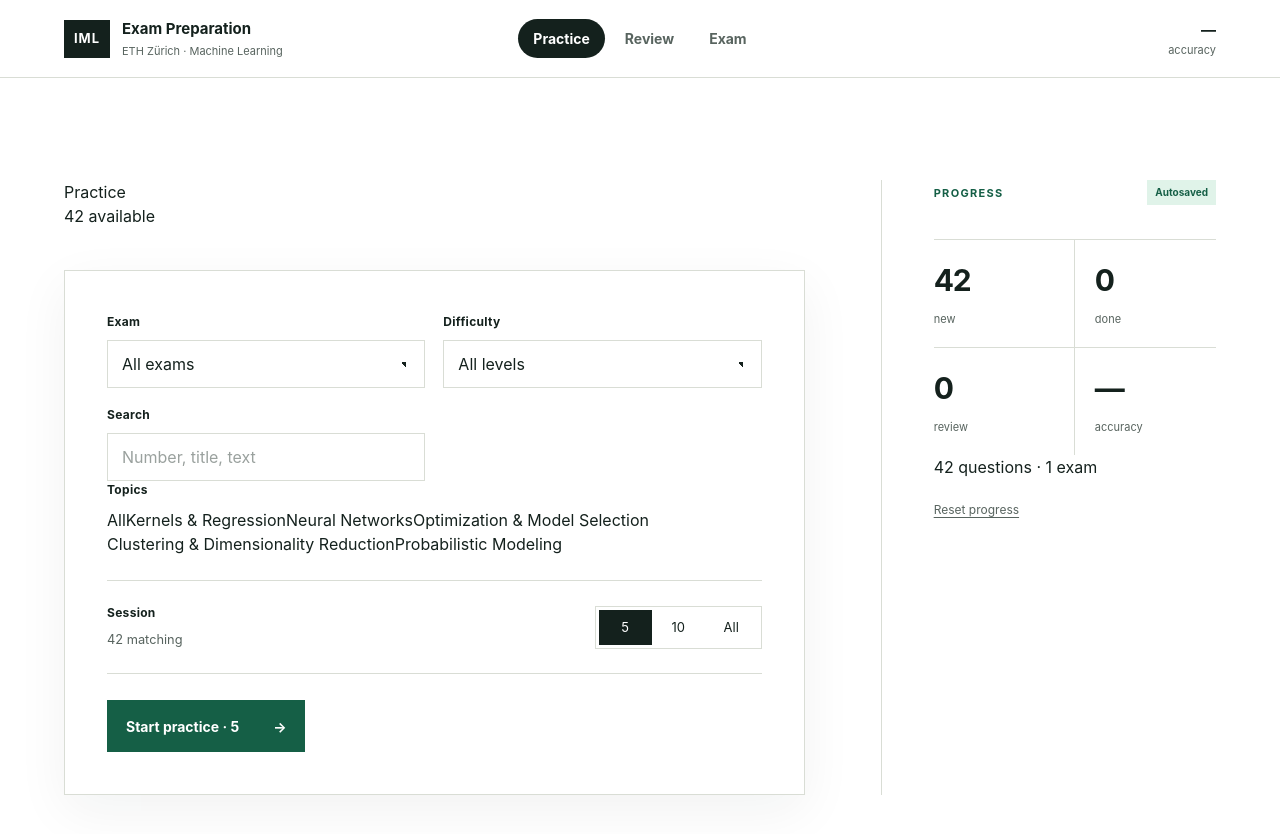
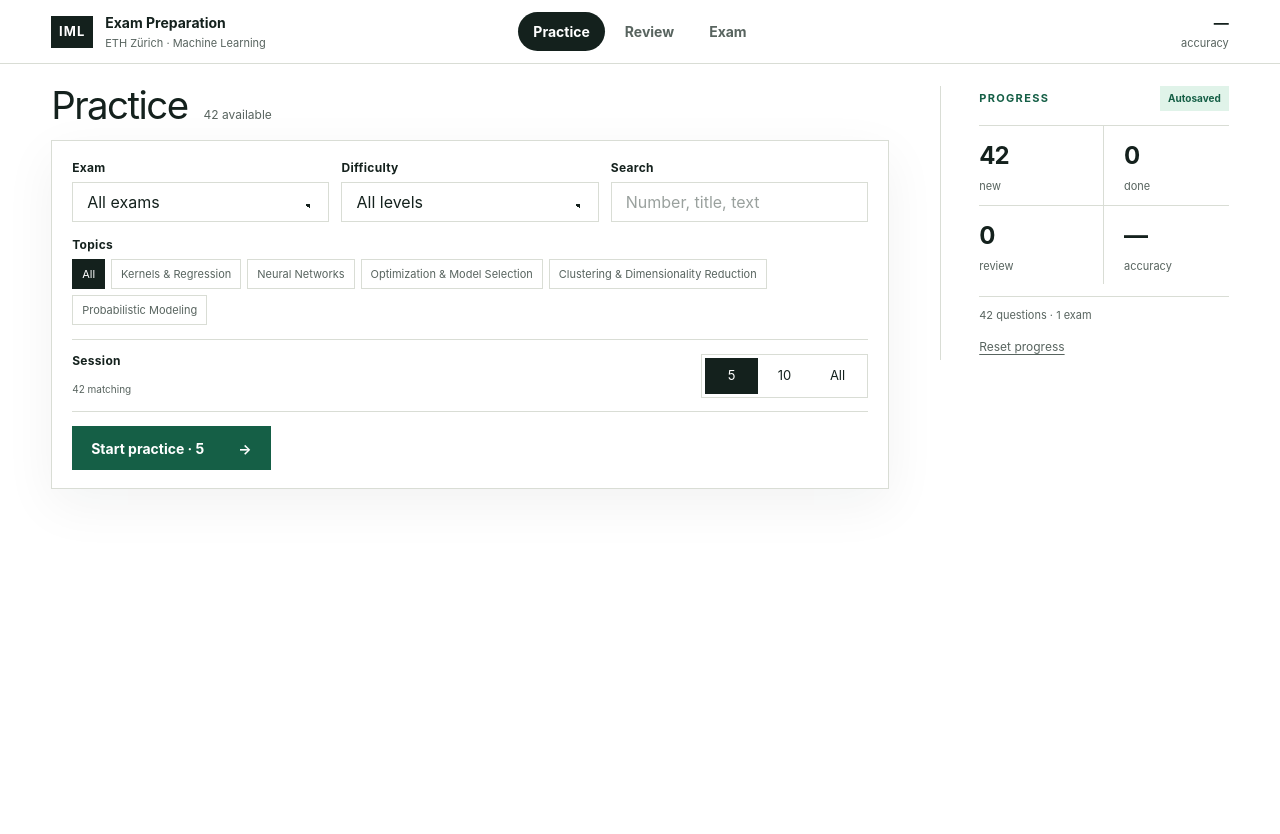
Before and after one commit to lemaurer/machine-learning-exam-prep, a React (Vite) app: page / in a window 1280 px wide. Shown: the top 834 px of the page. After the commit the page ends 800 px from the top, so only its background shows below. Built offline with nearby package versions, Linux system fonts and the light colour scheme.

Commit message:
Fit study setup into a compact desktop viewport

```diff
--- a/app/exam-ui.css
+++ b/app/exam-ui.css
@@ -21,8 +21,7 @@
   min-height: 72px;
 }
 
-/* Keep setup and question as separate blocks, but render both with the same
-   normal-weight Computer Modern / KaTeX typography. */
+/* Setup and prompt stay separate, but use the same normal-weight exam typography. */
 .prompt {
   font-weight: 400 !important;
 }
@@ -101,6 +100,204 @@
   font-size: 11px;
 }
 
+.topic-filter {
+  margin-top: 14px;
+}
+
+.topic-filter .field-title {
+  margin-bottom: 7px;
+}
+
+.topic-chips {
+  display: flex;
+  flex-wrap: wrap;
+  gap: 6px;
+}
+
+.topic-chips button {
+  background: white;
+  border: 1px solid var(--line);
+  color: var(--ink-soft);
+  font-size: 11px;
+  min-height: 30px;
+  padding: 5px 9px;
+}
+
+.topic-chips button:hover,
+.topic-chips button.active {
+  border-color: var(--ink);
+  color: var(--ink);
+}
+
+.topic-chips button.active {
+  background: var(--ink);
+  color: white;
+}
+
+.compact-hero {
+  align-items: baseline;
+  display: flex;
+  gap: 16px;
+}
+
+.compact-hero h1 {
+  font-size: clamp(30px, 3vw, 42px);
+  letter-spacing: -.04em;
+  line-height: 1;
+  margin: 0;
+}
+
+.compact-hero > span {
+  color: var(--ink-soft);
+  font-size: 12px;
+}
+
+.bank-summary {
+  border-top: 1px solid var(--line);
+  color: var(--ink-soft);
+  font-size: 11px;
+  margin-top: 12px;
+  padding-top: 10px;
+}
+
+.compact-empty {
+  min-height: 56px;
+  padding: 16px 0;
+}
+
+@media (min-width: 851px) {
+  .topbar {
+    min-height: 64px;
+    padding-left: clamp(24px, 4vw, 56px);
+    padding-right: clamp(24px, 4vw, 56px);
+  }
+
+  .brand-mark {
+    height: 32px;
+    width: 42px;
+  }
+
+  .brand strong {
+    font-size: 14px;
+  }
+
+  .compact-setup-layout {
+    align-items: start;
+    gap: clamp(28px, 4vw, 52px);
+    grid-template-columns: minmax(0, 1.8fr) minmax(250px, .62fr);
+    max-width: 1280px;
+    padding: 22px clamp(28px, 4vw, 56px) 24px;
+  }
+
+  .compact-setup-card {
+    margin-top: 16px;
+    padding: 18px 20px;
+  }
+
+  .compact-filters {
+    gap: 12px;
+    grid-template-columns: repeat(3, minmax(0, 1fr));
+  }
+
+  .exam-filter-row {
+    grid-template-columns: minmax(240px, .7fr);
+  }
+
+  .compact-filters label > span,
+  .compact-setup-card .field-title {
+    margin-bottom: 5px;
+  }
+
+  .compact-filters select,
+  .compact-filters .search-input {
+    min-height: 40px;
+  }
+
+  .compact-length-row {
+    margin-top: 14px;
+    padding: 12px 0;
+  }
+
+  .compact-length-row small {
+    font-size: 10px;
+  }
+
+  .compact-start-row {
+    padding-top: 14px;
+  }
+
+  .compact-start-row .primary-button {
+    min-height: 44px;
+  }
+
+  .compact-stats-panel {
+    padding-left: clamp(22px, 3vw, 38px);
+  }
+
+  .compact-stat-grid {
+    margin-top: 14px;
+  }
+
+  .compact-stat-grid > div {
+    min-height: 72px;
+    padding-bottom: 10px;
+    padding-top: 12px;
+  }
+
+  .compact-stat-grid strong {
+    font-size: 24px;
+  }
+
+  .compact-stat-grid span {
+    margin-top: 4px;
+  }
+
+  .compact-local-actions {
+    gap: 4px;
+    margin-top: 10px;
+  }
+
+  .compact-review-bin {
+    max-height: 156px;
+    overflow-y: auto;
+  }
+
+  .compact-review-bin .review-heading {
+    background: white;
+    padding: 10px 0 6px;
+    position: sticky;
+    top: 0;
+    z-index: 1;
+  }
+
+  .compact-review-bin .review-row {
+    padding: 8px 0;
+  }
+
+  .compact-review-bin .review-row p {
+    margin-top: 2px;
+  }
+
+  .compact-exam-settings {
+    margin-top: 12px;
+    padding-top: 12px;
+  }
+
+  .compact-exam-settings .exam-settings-heading {
+    margin-bottom: 7px;
+  }
+
+  .compact-exam-settings .exam-settings-grid {
+    gap: 7px;
+  }
+
+  .compact-exam-settings .exam-setting {
+    align-items: center;
+    min-height: 44px;
+    padding: 9px 10px;
+  }
+}
+
 @media (max-width: 850px) {
   .exam-settings-grid {
     grid-template-columns: 1fr;
@@ -110,4 +307,18 @@
   .answer-grid.options-3 {
     grid-template-columns: 1fr !important;
   }
+
+  .compact-setup-layout {
+    padding-top: 30px;
+  }
+
+  .compact-filters {
+    grid-template-columns: 1fr;
+  }
+
+  .compact-hero {
+    align-items: flex-start;
+    flex-direction: column;
+    gap: 7px;
+  }
 }
```
